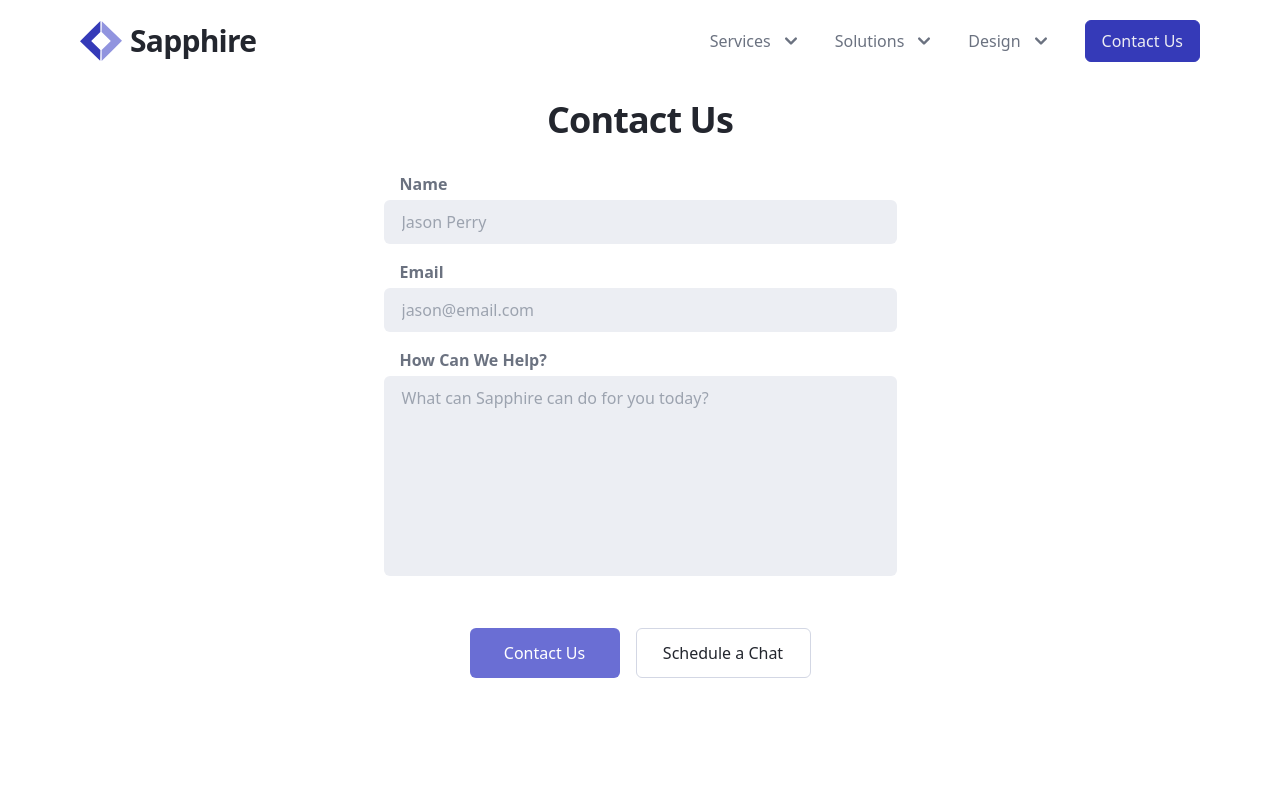
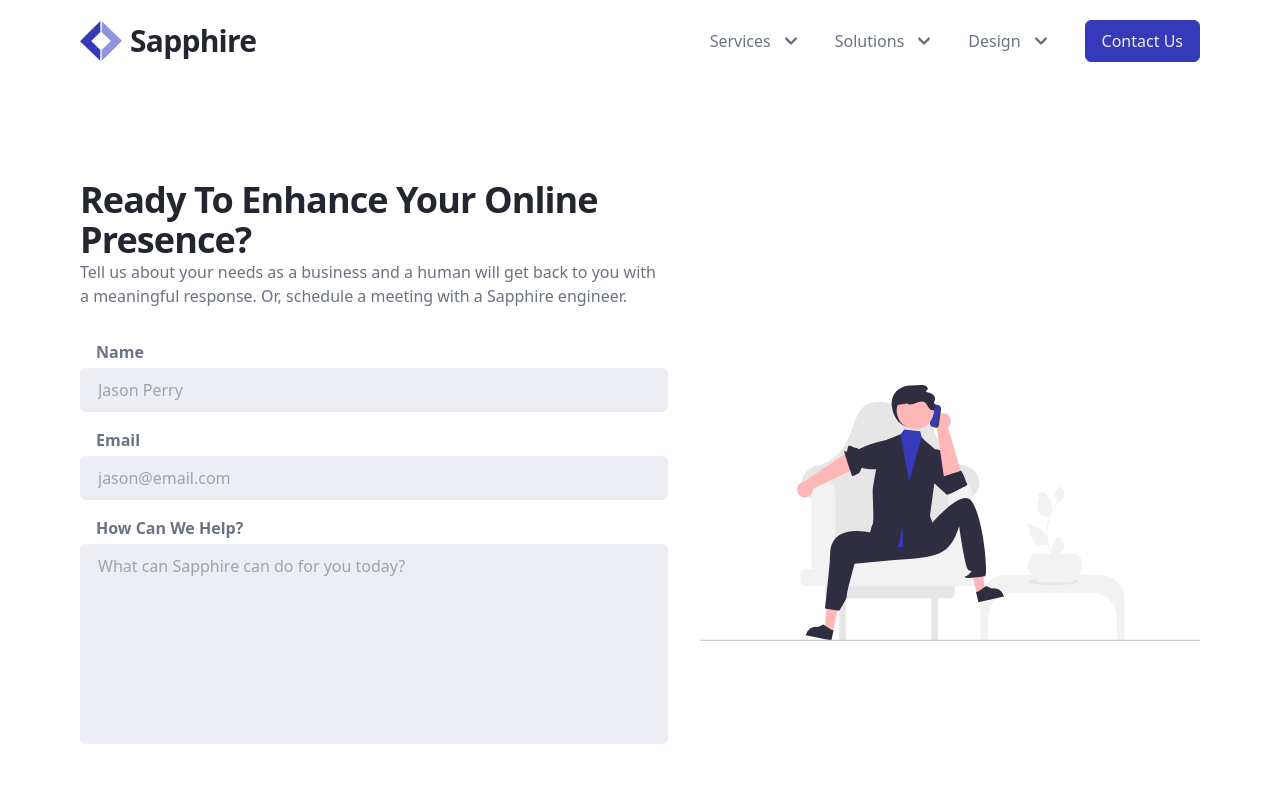
Before and after one commit to jake-landersweb/sapphirenw.com, a Next.js app: page /contact in a window 1280 px wide. Shown: the top 794 px of the page. Built offline with nearby package versions, Linux system fonts and the light colour scheme.

Commit message:
fixed some links, improved contact form

```diff
--- a/components/form/form.tsx
+++ b/components/form/form.tsx
@@ -1,6 +1,7 @@
 import { useState } from "react"
 import ButtonSub from "../buttons/buttonSub"
 import ButtonType from "../buttons/buttonType"
+import Image from "../image"
 import Field from "./field"
 
 type FormProps = {
@@ -92,10 +93,12 @@ const Form = ({ props }: { props: FormProps }) => {
         }
     }
 
-    return <>
-
+    return <div className="flex flex-col md:flex-row space-y-8 md:space-y-0 md:space-x-8 items-center">
         <div className="space-y-8">
-            <h3 className="grid place-items-center subtitle">Contact Us</h3>
+            <div className="sapce-y-2 text-center md:text-left">
+                <h3 className="grid place-items-center subtitle">Ready To Enhance Your Online Presence?</h3>
+                <p className="text-gray-500 dark:text-gray-400 mb-2 max-w-2xl">Tell us about your needs as a business and a human will get back to you with a meaningful response. Or, schedule a meeting with a Sapphire engineer.</p>
+            </div>
             <div className="space-y-4">
                 <Field props={{
                     value: name,
@@ -151,7 +154,13 @@ const Form = ({ props }: { props: FormProps }) => {
                 </div>
             </div>
         </div>
-    </>
+        <Image props={{
+            src: "/svg/phone-call.svg",
+            alt: "Phone Call",
+            divClass: "hidden md:block max-w-[500px]",
+            imgClass: "min-w-[300px]"
+        }} />
+    </div>
 }
 
 export default Form
--- a/components/index/design.tsx
+++ b/components/index/design.tsx
@@ -12,9 +12,9 @@ const Design = () => {
                     <p className="mb-5 font-light text-gray-500 sm:text-xl dark:text-gray-400">Sapphire has an obsession with user experience. These are the pillars of design we hold ourselves to.</p>
                 </div>
                 <div className="space-y-8 lg:grid lg:grid-cols-3 sm:gap-6 xl:gap-10 lg:space-y-0">
-                    <AssetCell title="Obsession Over User Experience" src="/svg/user-experience.svg" alt="ux icon" href="/design" desc="Most studies agree upon having 30 seconds to make a good impression on your customers. Software that “feels” as good as it looks is one of the most important parts of development for us, and will make the most impact on your customers having a positive first experience." />
-                    <AssetCell title="Crafted Architecture" src="/svg/building.svg" alt="building icon" href="/design" desc="We take “use the right tool for the job not the right job for the tool” to heart. Your unique problems will require unique solutions, and our flexibility in using whatever frameworks or software design that your problems require represents that." />
-                    <AssetCell title="Native Experiences" src="/svg/devices.svg" alt="desktop and mobile devices" href="/design" desc="When deciding what tools we will use to build your applications, we give high weight to truly native experiences. We stick to natively compiled mobile applications, Typescript for web development, Swift for Apple ecosystems, and Go or Dart for backend services. These choices enhance the feel and speed of our products exponentially." />
+                    <AssetCell title="Obsession Over User Experience" src="/svg/user-experience.svg" alt="ux icon" href="/design/user-experience" desc="Most studies agree upon having 30 seconds to make a good impression on your customers. Software that “feels” as good as it looks is one of the most important parts of development for us, and will make the most impact on your customers having a positive first experience." />
+                    <AssetCell title="Crafted Architecture" src="/svg/building.svg" alt="building icon" href="/design/architecture" desc="We take “use the right tool for the job not the right job for the tool” to heart. Your unique problems will require unique solutions, and our flexibility in using whatever frameworks or software design that your problems require represents that." />
+                    <AssetCell title="Native Experiences" src="/svg/devices.svg" alt="desktop and mobile devices" href="/design/architecture" desc="When deciding what tools we will use to build your applications, we give high weight to truly native experiences. We stick to natively compiled mobile applications, Typescript for web development, Swift for Apple ecosystems, and Go or Dart for backend services. These choices enhance the feel and speed of our products exponentially." />
                 </div>
             </div>
         </section>
--- a/components/index/services.tsx
+++ b/components/index/services.tsx
@@ -15,7 +15,7 @@ const Services = () => {
             <h3 className="mb-2 text-xl font-bold">{title}</h3>
             <p className="text-gray-500 dark:text-gray-400 mb-2">{desc}</p>
             <Link props={{
-                href: href,
+                href: "/services/" + href,
                 child: <>Learn More &rarr;</>,
                 isExternal: false,
                 className: "text-gray-500 dark:text-gray-400 hover:text-main dark:hover:text-main transition-opacity"
@@ -33,9 +33,9 @@ const Services = () => {
                 {serviceItem(<FiSmartphone size={25} />, "Mobile App Development", "mobile-app-development", "More than 60% of people use a smartphone as their main computer. Open up new markets with native mobile apps for Android and iOS.")}
                 {serviceItem(<IoLaptopOutline size={25} />, "Web App Development", "web-app-development", "The blur between website and web app is becoming narrower, supercharge your web experience with modern web app frameworks.")}
                 {serviceItem(<BsGear size={25} />, "Software Maintenance", "software-maintenance", "Have existing infrastructure built by developers in the past? Sapphire is a professional at elevating existing systems to the next level.")}
-                {serviceItem(<FiCloud size={25} />, "Cloud Infrastructure", "cloud-infrastructure", "The developers at Sapphire have extensive professional experience with cloud infrastructure. With us on your team, now you do too.")}
-                {serviceItem(<TbManualGearbox size={25} />, "App Integrations", "app-integrations", "App integrations can add new functionality to your new or existing architecture. From payments to texts, we got you covered.")}
-                {serviceItem(<GoSearch size={25} />, "Technology Sourcing", "technology-sourcing", "Leverage our expertise in design and development to help shape your web technology going forward. Whether you are evolving or starting fresh.")}
+                {serviceItem(<FiCloud size={25} />, "Cloud Infrastructure", "software-maintenance", "The developers at Sapphire have extensive professional experience with cloud infrastructure. With us on your team, now you do too.")}
+                {serviceItem(<TbManualGearbox size={25} />, "App Integrations", "web-app-development", "App integrations can add new functionality to your new or existing architecture. From payments to texts, we got you covered.")}
+                {serviceItem(<GoSearch size={25} />, "Technology Sourcing", "web-app-development", "Leverage our expertise in design and development to help shape your web technology going forward. Whether you are evolving or starting fresh.")}
 
             </div>
         </section>
--- a/components/index/solutions.tsx
+++ b/components/index/solutions.tsx
@@ -36,10 +36,10 @@ const Solutions = () => {
                     <BoundsWrapper>
                         <div className="space-y-16 md:space-y-32">
                             <h2 className="mb-4 text-4xl tracking-tight font-extrabold text-center">The Solutions We Offer For Your Business</h2>
-                            {solutionCell("/svg/learning.svg", "learning icon", "/learning-management", "Learning Management Software", "With years of experience in the online education business, Sapphire has developed propriety infrastructure to power your custom learning  systems. Courses, Modules, Exams, Auth, and more all powered through our powerful LMS.", false)}
-                            {solutionCell("/svg/schedule.svg", "scheduling", "/sports-management", "Event Management Systems", "A first class event scheduling system was developed out of our work on Crosscheck Sports, and can now be used to supercharge your own event management. With extreme customization capabilities, notification integration, and advanced user management all natively supported in the engine.", true)}
-                            {solutionCell("/svg/mailbox.svg", "mailbox", "/messaging-systems", "Enterprise Messaging Systems", "A robust messaging service was born out of our need to scale the Crosscheck Sports notification system. Our unique containerization approach to a fully featured email and sms system gives you complete ownership over your own data.", false)}
-                            {solutionCell("/svg/custom_software.svg", "website building", "/custom-software-experiences", "Customized Software Experiences", "Our best projects have come out of the need to build novel systems that fit the unique needs required for a product. Talk to us about your current problems and we will custom build a robust solution whatever the use cases are.", true)}
+                            {solutionCell("/svg/learning.svg", "learning icon", "/solutions/learning-management", "Learning Management Software", "With years of experience in the online education business, Sapphire has developed propriety infrastructure to power your custom learning  systems. Courses, Modules, Exams, Auth, and more all powered through our powerful LMS.", false)}
+                            {solutionCell("/svg/schedule.svg", "scheduling", "/solutions/sports-management", "Event Management Systems", "A first class event scheduling system was developed out of our work on Crosscheck Sports, and can now be used to supercharge your own event management. With extreme customization capabilities, notification integration, and advanced user management all natively supported in the engine.", true)}
+                            {solutionCell("/svg/mailbox.svg", "mailbox", "/solutions/messaging-systems", "Enterprise Messaging Systems", "A robust messaging service was born out of our need to scale the Crosscheck Sports notification system. Our unique containerization approach to a fully featured email and sms system gives you complete ownership over your own data.", false)}
+                            {solutionCell("/svg/custom_software.svg", "website building", "/services/mobile-app-development", "Customized Software Experiences", "Our best projects have come out of the need to build novel systems that fit the unique needs required for a product. Talk to us about your current problems and we will custom build a robust solution whatever the use cases are.", true)}
                         </div>
                     </BoundsWrapper>
                 </div>
--- a/components/index/statement.tsx
+++ b/components/index/statement.tsx
@@ -33,9 +33,9 @@ const Statement = () => {
                 <p className="text-gray-500 sm:text-xl dark:text-gray-400 text-center">We believe that software should be more than just a tool. The software used to connect you and your customers should be a hand-crafted experience. Our attention to your unique business needs combined with world class design and architecture deliver a higher level of satisfaction and polish not seen elsewhere.</p>
             </div>
             <div className="space-y-8 md:grid lg:grid-cols-3 md:gap-12 md:space-y-0">
-                {statementItem("/svg/design-2.svg", "design asset", "Polished User Interfaces (UI/UX)", "", "Learn more about our design")}
-                {statementItem("/svg/technology.svg", "future technology", "Bleeding Edge Technologies", "", "Learn more about technology")}
-                {statementItem("/svg/professional.svg", "professional experience", "20+ Years Professional Experience", "", "Learn more about us")}
+                {statementItem("/svg/design-2.svg", "design asset", "Polished User Interfaces (UI/UX)", "/design/user-experience", "Learn more about our design")}
+                {statementItem("/svg/technology.svg", "future technology", "Bleeding Edge Technologies", "/design/architecture", "Learn more about technology")}
+                {statementItem("/svg/professional.svg", "professional experience", "20+ Years Professional Experience", "/about", "Learn more about us")}
             </div>
         </section>
     </>
--- a/pages/contact/index.tsx
+++ b/pages/contact/index.tsx
@@ -3,7 +3,7 @@ import BoundsWrapper from "../../components/boundsWrapper"
 import Form from "../../components/form/form"
 
 const Contact = () => {
-    return <>
+    return <div className="pt-20">
         <Head>
             <title key="title">Sapphire - Contact</title>
             <meta name="keywords" id="keywords" content="Contact Us,Portland Contact Developers,Message Pacific Northwest Software" />
@@ -18,7 +18,7 @@ const Contact = () => {
                 }} />
             </BoundsWrapper>
         </div>
-    </>
+    </div>
 }
 
 export default Contact
```
Also changed, not shown: public/svg/phone-call.svg (added).
